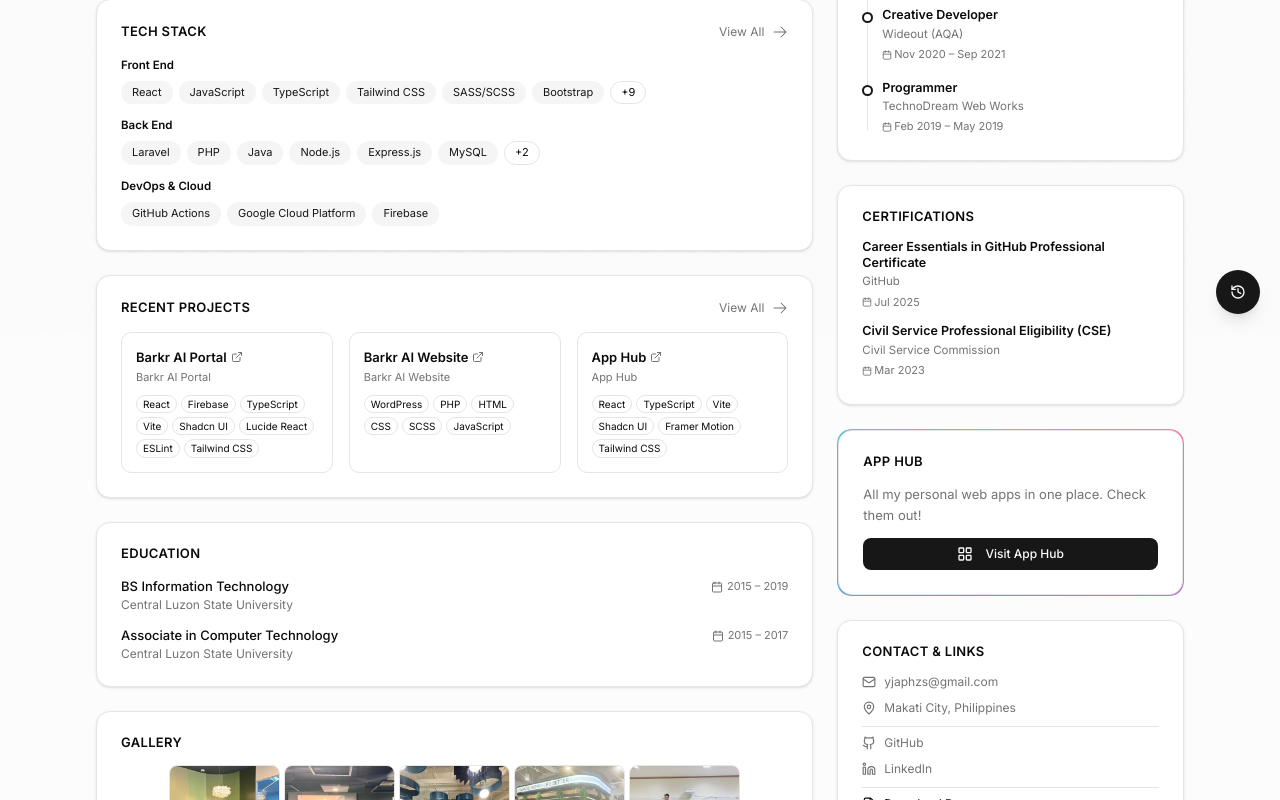
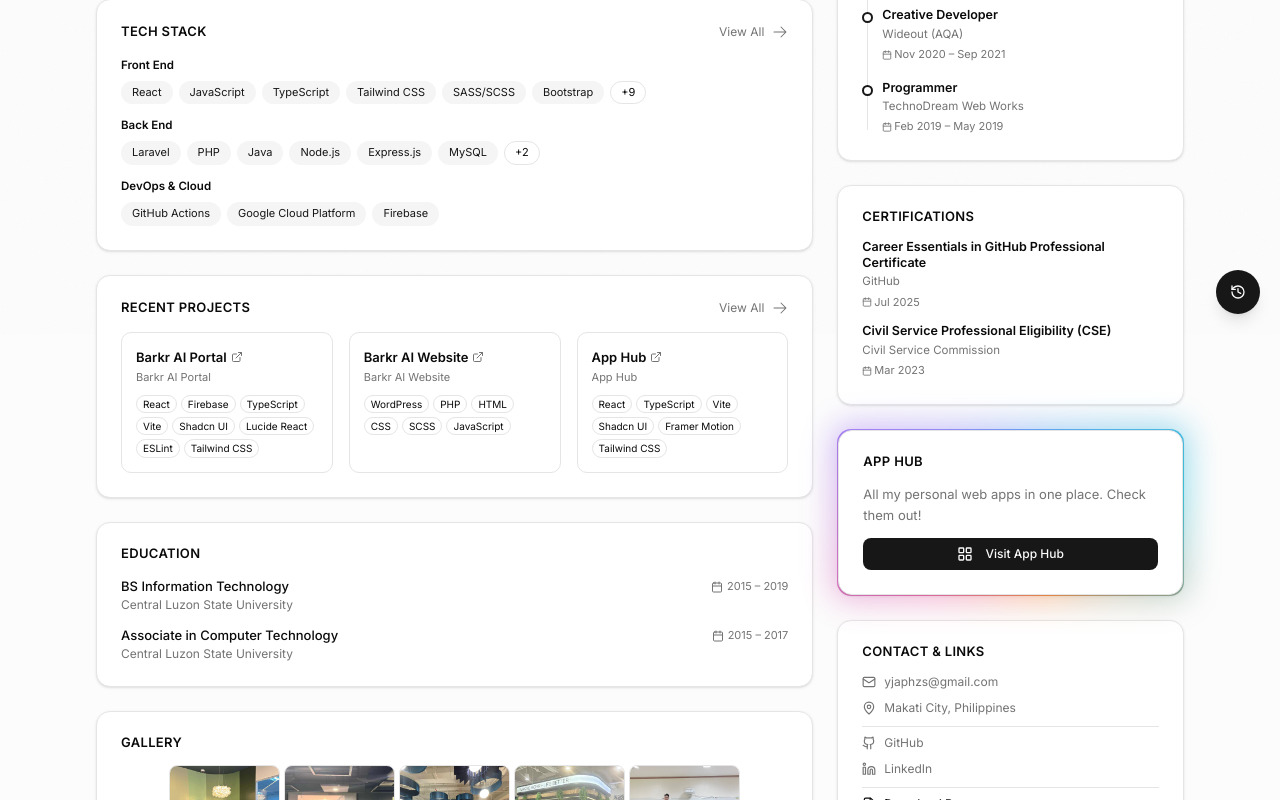
Before and after one commit to yjaphzs/portfolio, a React (Vite) app: page / in a window 1280 px wide. Shown: the part 466-1266 px from the top of the page. Built offline with nearby package versions, Linux system fonts and the light colour scheme.

Commit message:
Added Gradient Glow in App Hub

```diff
--- a/src/index.css
+++ b/src/index.css
@@ -139,6 +139,22 @@
   100% { background-position: 0% 50%; }
 }
 
+@keyframes gradient-rotate {
+  from { --gradient-angle: 0deg; }
+  to { --gradient-angle: 360deg; }
+}
+
+@property --gradient-angle {
+  syntax: "<angle>";
+  inherits: false;
+  initial-value: 0deg;
+}
+
+.gradient-border-rotate {
+  background: conic-gradient(from var(--gradient-angle), #f97316, #ec4899, #8b5cf6, #3b82f6, #06b6d4, #f97316);
+  animation: gradient-rotate 4s linear infinite;
+}
+
 .btn-gradient-wave {
   transition: all 0.3s ease;
 }
--- a/src/pages/new/NewPortfolio.tsx
+++ b/src/pages/new/NewPortfolio.tsx
@@ -487,14 +487,14 @@ export default function NewPortfolio() {
 
             {/* App Hub */}
             <motion.div {...fadeUp(0.3)}>
-              <div className="group relative rounded-xl p-px overflow-hidden">
+              <div className="group relative rounded-xl p-px">
+                {/* Glow effect */}
+                <div
+                  className="gradient-border-rotate absolute -inset-1 rounded-xl opacity-40 group-hover:opacity-75 blur-lg transition-opacity duration-500"
+                />
                 {/* Gradient border */}
                 <div
-                  className="absolute inset-0 rounded-xl opacity-70 group-hover:opacity-100 transition-opacity duration-500"
-                  style={{
-                    background:
-                      "conic-gradient(from 0deg, #f97316, #ec4899, #8b5cf6, #3b82f6, #06b6d4, #f97316)",
-                  }}
+                  className="gradient-border-rotate absolute inset-0 rounded-xl opacity-70 group-hover:opacity-100 transition-opacity duration-500"
                 />
                 {/* Inner card */}
                 <Card className="relative shadow-sm bg-card">
--- a/tsconfig.app.json
+++ b/tsconfig.app.json
@@ -16,9 +16,8 @@
     "jsx": "react-jsx",
 
     /* Path alias */
-    "baseUrl": ".",
     "paths": {
-      "@/*": ["./src/*"]
+      "@/*": ["${configDir}/src/*"]
     },
 
     /* Linting */
```
